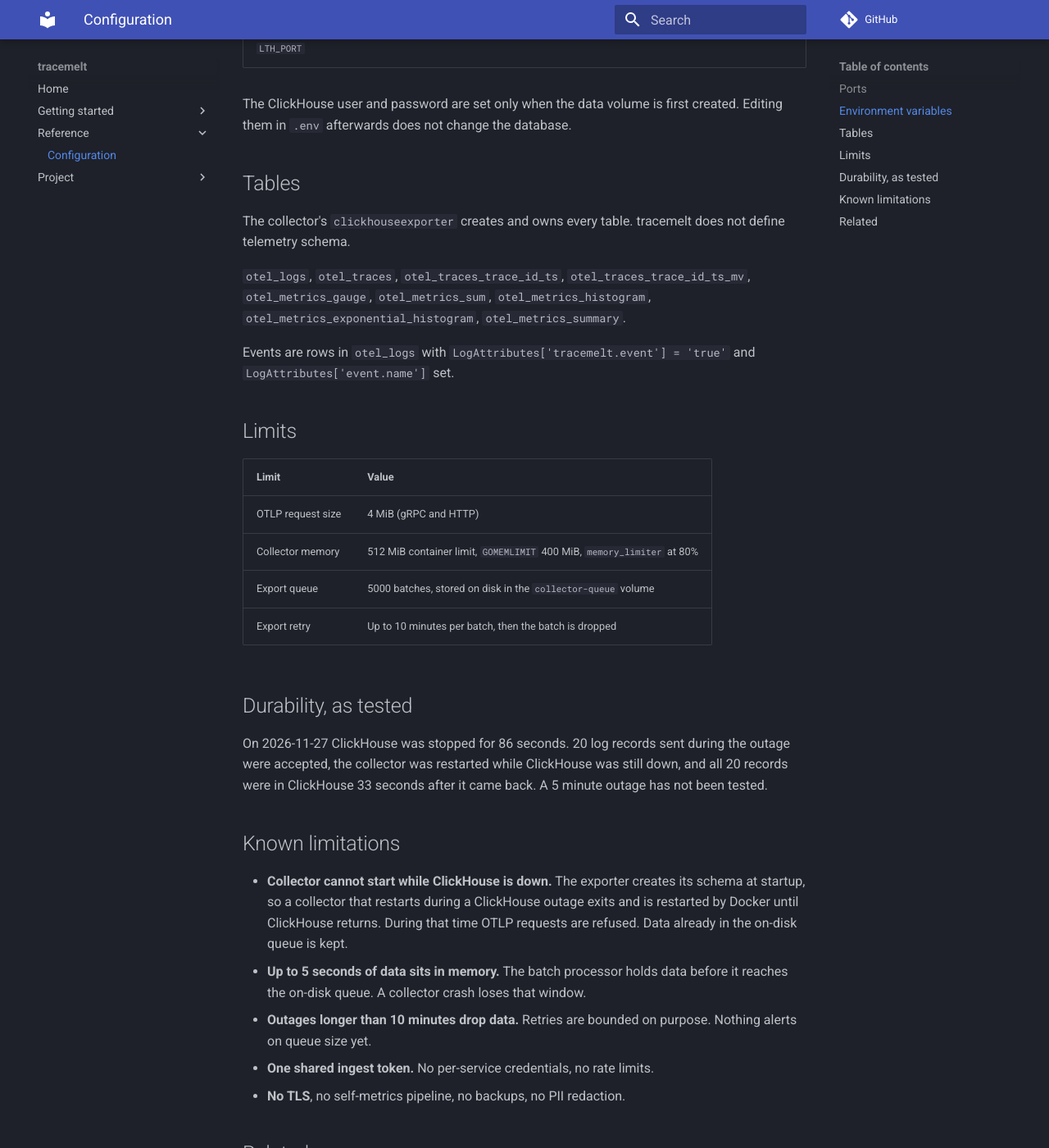
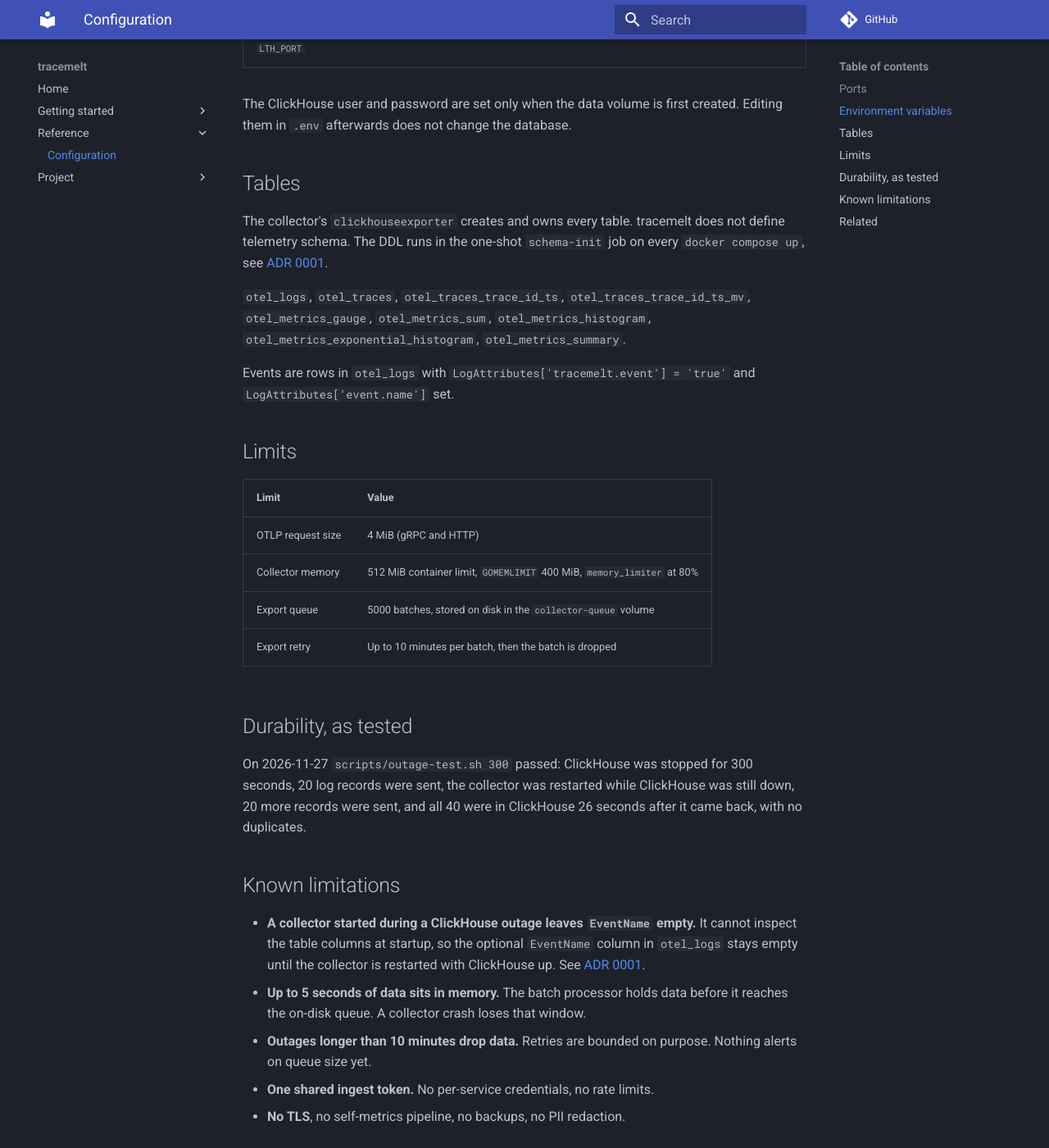
Before and after one commit to sunilbittu/observability-lens, an MkDocs documentation site: the page built from docs/reference/configuration.md, in a window 1280 px wide and 1400 px high, scrolled down 1396 px. Shown: the whole window at 82% size. Built offline with MkDocs 1.6.1 and Material for MkDocs 9.7.7, drawn with Linux system fonts in a browser that asks for light colours; comment, search, counter and statistics services are not loaded; the version menu is left out.

Commit message:
Let the collector start while ClickHouse is down
The clickhouse exporter created its schema at startup, so a collector that
restarted during a ClickHouse outage exited and refused OTLP. Schema creation
moves to a one-shot schema-init job that runs the same pinned exporter; the
long-running collector sets create_schema: false.

Adds scripts/outage-test.sh (run in CI with a 60 second outage) and ADR 0001.

```diff
--- a/docs/reference/configuration.md
+++ b/docs/reference/configuration.md
@@ -39,7 +39,9 @@ created. Editing them in `.env` afterwards does not change the database.
 ## Tables
 
 The collector's `clickhouseexporter` creates and owns every table. tracemelt
-does not define telemetry schema.
+does not define telemetry schema. The DDL runs in the one-shot `schema-init`
+job on every `docker compose up`, see
+[ADR 0001](../project/adr/0001-schema-init-job.md).
 
 `otel_logs`, `otel_traces`, `otel_traces_trace_id_ts`,
 `otel_traces_trace_id_ts_mv`, `otel_metrics_gauge`, `otel_metrics_sum`,
@@ -60,18 +62,17 @@ and `LogAttributes['event.name']` set.
 
 ## Durability, as tested
 
-On 2026-11-27 ClickHouse was stopped for 86 seconds. 20 log records sent
-during the outage were accepted, the collector was restarted while ClickHouse
-was still down, and all 20 records were in ClickHouse 33 seconds after it came
-back. A 5 minute outage has not been tested.
+On 2026-11-27 `scripts/outage-test.sh 300` passed: ClickHouse was stopped for
+300 seconds, 20 log records were sent, the collector was restarted while
+ClickHouse was still down, 20 more records were sent, and all 40 were in
+ClickHouse 26 seconds after it came back, with no duplicates.
 
 ## Known limitations
 
-- **Collector cannot start while ClickHouse is down.** The exporter creates
-  its schema at startup, so a collector that restarts during a ClickHouse
-  outage exits and is restarted by Docker until ClickHouse returns. During
-  that time OTLP requests are refused. Data already in the on-disk queue is
-  kept.
+- **A collector started during a ClickHouse outage leaves `EventName` empty.**
+  It cannot inspect the table columns at startup, so the optional `EventName`
+  column in `otel_logs` stays empty until the collector is restarted with
+  ClickHouse up. See [ADR 0001](../project/adr/0001-schema-init-job.md).
 - **Up to 5 seconds of data sits in memory.** The batch processor holds data
   before it reaches the on-disk queue. A collector crash loses that window.
 - **Outages longer than 10 minutes drop data.** Retries are bounded on
--- a/mkdocs.yml
+++ b/mkdocs.yml
@@ -27,3 +27,4 @@ nav:
   - Project:
       - Roadmap: project/roadmap.md
       - Changelog: project/changelog.md
+      - "ADR 0001: schema-init job": project/adr/0001-schema-init-job.md
```
Also changed, not shown: README.md (+1 -1 lines), docker-compose.yml (+16 -1 lines), docs/getting-started/quickstart.md (+2 -2 lines), docs/project/adr/0001-schema-init-job.md (added, +45 -0 lines), docs/project/changelog.md (+3 -0 lines), docs/project/roadmap.md (+2 -2 lines), 6 other files.
